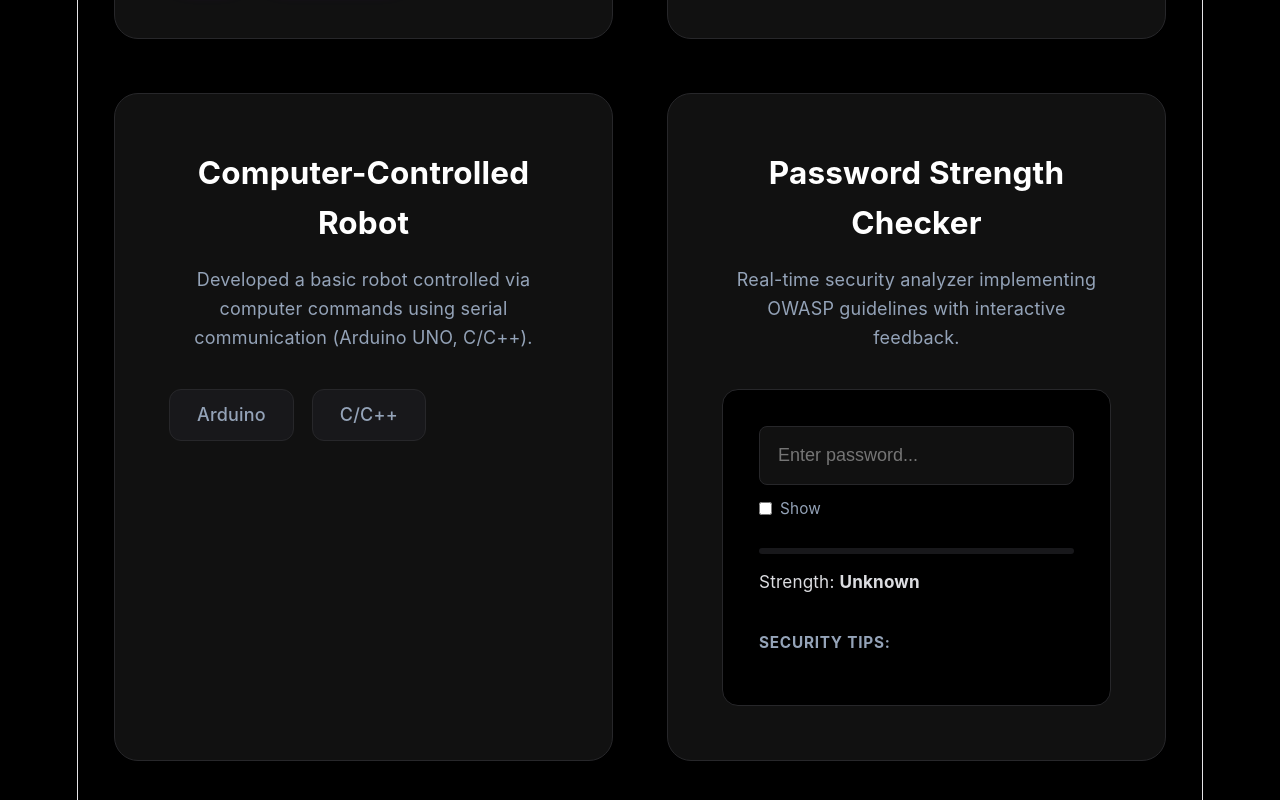
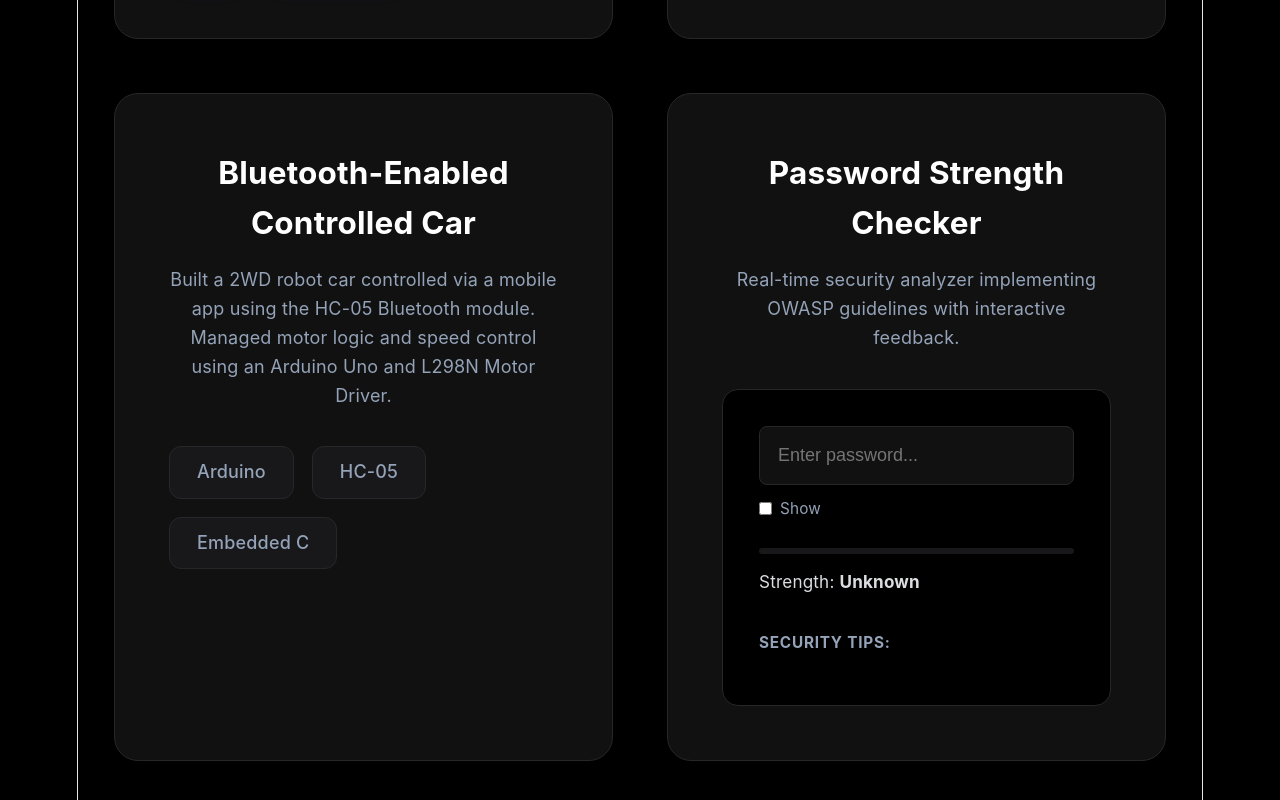
Before and after one commit to Guhan-VS/Portfolio, a React app: page / in a window 1280 px wide. Shown: the part 2790-3590 px from the top of the page. Built offline with nearby package versions, Linux system fonts and the light colour scheme; the HTML template or start-up script is replaced by a standard one.

Commit message:
Updated project details: Bluetooth-Enabled Controlled Car with HC-05 and L298N

```diff
--- a/src/App.tsx
+++ b/src/App.tsx
@@ -95,11 +95,15 @@ function App() {
             </div>
 
             <div className="project-card">
-              <h3>Computer-Controlled Robot</h3>
-              <p>Developed a basic robot controlled via computer commands using serial communication (Arduino UNO, C/C++).</p>
+              <h3>Bluetooth-Enabled Controlled Car</h3>
+              <p>
+                Built a 2WD robot car controlled via a mobile app using the HC-05 Bluetooth module.
+                Managed motor logic and speed control using an Arduino Uno and L298N Motor Driver.
+              </p>
               <div className="skill-tags" style={{ justifyContent: 'flex-start', marginBottom: '1.5rem' }}>
                 <span>Arduino</span>
-                <span>C/C++</span>
+                <span>HC-05</span>
+                <span>Embedded C</span>
               </div>
             </div>
 
```
